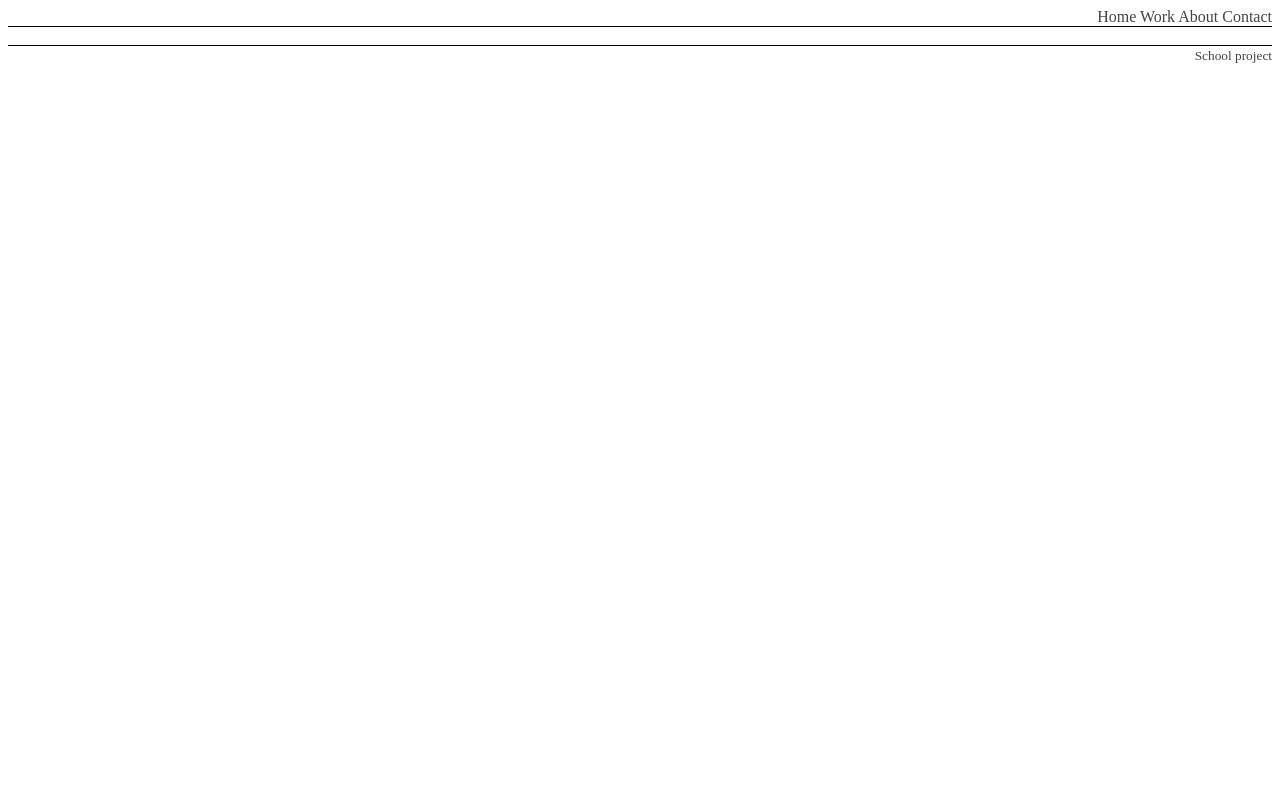
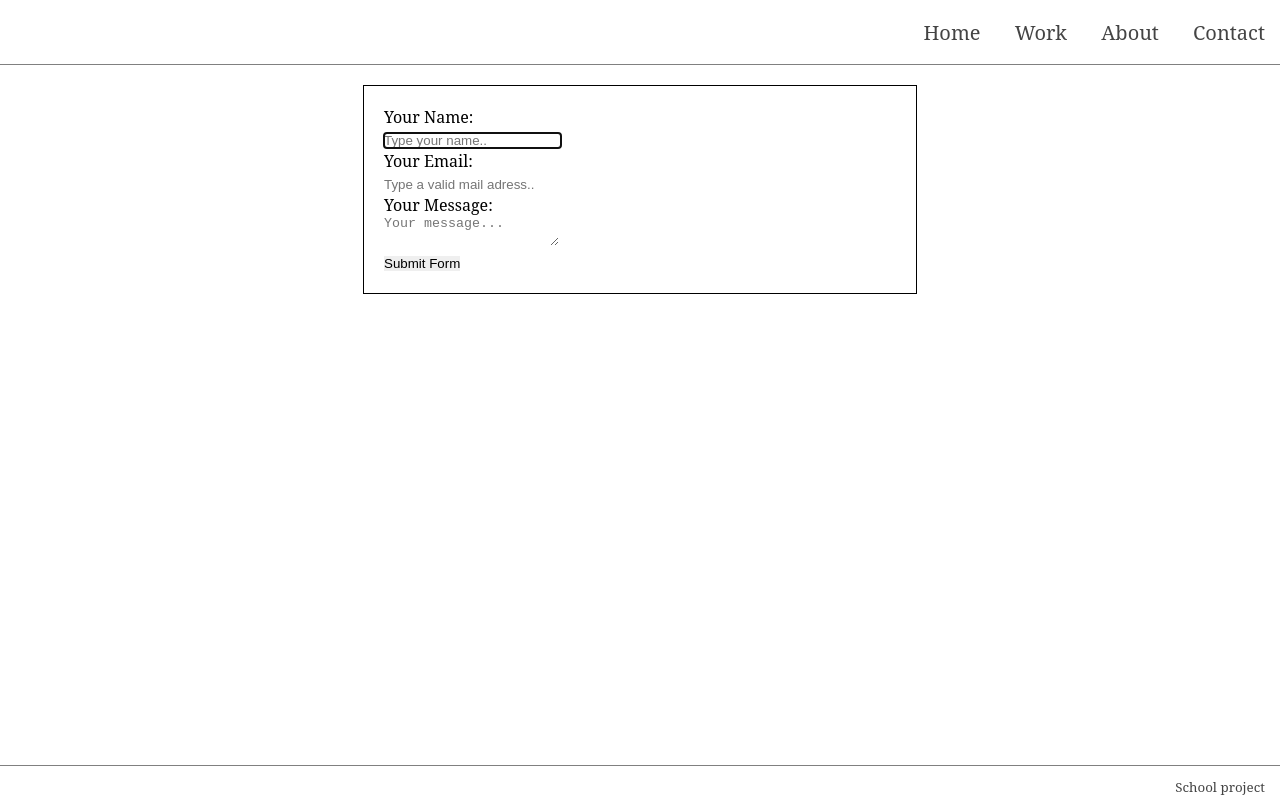
Before and after one commit to SifAa/Portfolio, a plain HTML site: page pages/contact.html in a window 1280 px wide. Drawn offline with Linux system fonts and the light colour scheme; files that its build step writes are made by us from their sources.

Commit message:
first rough draft

```diff
--- a/pages/contact.html
+++ b/pages/contact.html
@@ -3,23 +3,44 @@
 <head>
 <meta charset="UTF-8">
 <title>Contact</title>
-	<link rel="stylesheet" href="styles/styles.css" type="text/css">
+	<link rel="stylesheet" href="../styles/styles.css" type="text/css">
 </head>
 
 <body>
 	<div id="container">
 	<div id="nav">
 	<nav>
-		<a href="#">Home</a>
-		<a href="#">Work</a>
-		<a href="#">About</a>
+		<a href="../index.html">Home</a>
+		<a href="work.html">Work</a>
+		<a href="about.html">About</a>
 		<a href="#">Contact</a>
 	</nav>
 	</div>
 
-	<div id="main">
-		&nbsp;
-	</div>
+ 	<div id="main">
+    <!-- webform -->
+    <form action="mailto:cph-sa300@cphbusiness.dk" method="post" enctype="text/plain">
+      <p>
+        <label>Your Name:</label>
+      </p>
+      <p>
+        <input type="text" name="name" placeholder="Type your name.." autofocus required>
+      </p>
+      <p>
+        <label>Your Email:</label>
+      </p>
+      <p>
+        <input type="email" name="email" placeholder="Type a valid mail adress.." required>
+      </p>
+      <p>
+        <label>Your Message:</label>
+      </p>
+      <p>
+        <textarea name="comment" placeholder="Your message..."></textarea>
+      </p>
+      <input type="submit" value="Submit Form">
+    </form>
+  	</div>
 
 	<div id="footer">
 		<footer><small>School project</small></footer>
--- a/styles/styles.css
+++ b/styles/styles.css
@@ -1,18 +1,66 @@
 @charset "UTF-8";
 /* main portfolio styles */
 
+/* CSS reset - skal se ens ud i alle browsere */
+* {
+	margin: 0;
+	padding: 0;
+	border: none;
+}
+
+/* general layout */
+body {
+	font-family: 'Baskerville', 'serif';
+}
+#container {
+	min-height: 90vh;
+	min-width: 80%;
+}
 #nav {
-	border-bottom: 1px solid black;
-	text-align: right;
+	display: flex;
+	border-bottom: 1px solid grey;
+	justify-content: flex-end;
+	align-items: center;
+	min-height: 8vh;
 }
-a {
+nav a {
 	text-decoration: none;
 	color: #444;
+	font-size: 20px;
+	margin: 0 15px;
 }
 #footer {
-	border-top: 1px solid black;
-	text-align: right;
+	display: flex;
+	border-top: 1px solid grey;
+	justify-content: flex-end;
+	align-items: center;
+	min-height: 5vh;
+	max-height: 10vh;
 }
 footer {
 	color: #444;
+	margin-right: 15px;
 }
+#main {
+	min-height: 85vh;
+}
+
+/* index siden */
+#main.home {
+	background: url(../images/hatter-marchhare-shadows.jpg);
+	background-repeat: no-repeat;
+	background-size: cover;
+	font-style: italic;
+}
+#main.home h2 {
+	color: dimgray;
+}
+
+
+/* contact siden */
+form {
+	width: 40vw;
+	margin: 20px auto;
+	border: 1px solid black;
+	padding: 20px;
+}
```
Also changed, not shown: index.html (+6 -5 lines), pages/about.html (+4 -4 lines), pages/work.html (+4 -4 lines), images/hatter-marchhare-shadows.jpg (added).
